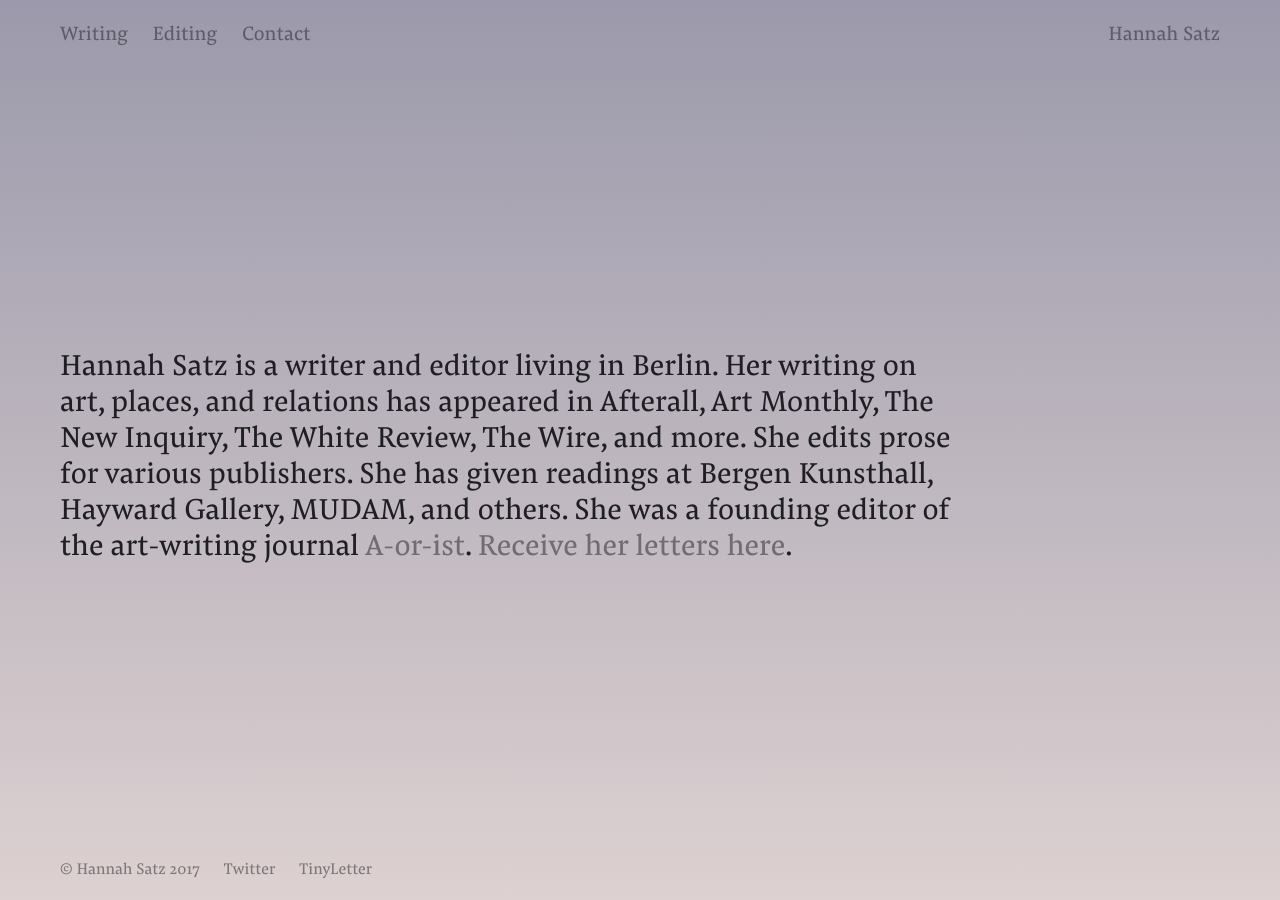
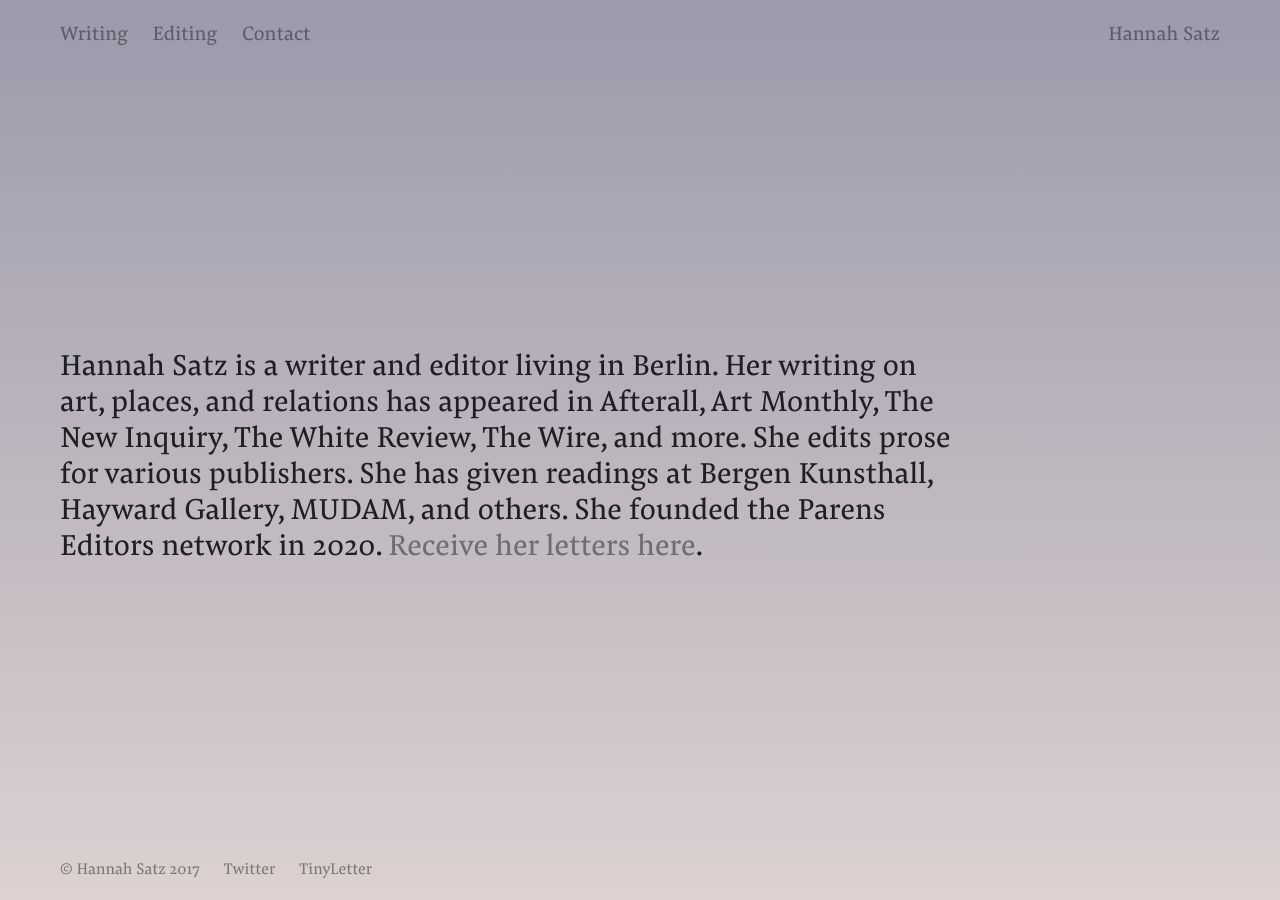
Before and after one commit to hg-site/hg-site.github.io, a Jekyll site: the page built from index.markdown, in a window 1280 px wide. Built offline with Jekyll 4.4.1, drawn with Linux system fonts in a browser that asks for light colours.

Commit message:
Updated Index

```diff
--- a/index.markdown
+++ b/index.markdown
@@ -4,4 +4,4 @@ date: 2017-05-28 18:42:00 Z
 layout: home
 ---
 
-Hannah Satz is a writer and editor living in Berlin. Her writing on art, places, and relations has appeared in Afterall, Art Monthly, The New Inquiry, The White Review, The Wire, and more. She edits prose for various publishers. She has given readings at Bergen Kunsthall, Hayward Gallery, MUDAM, and others. She was a founding editor of the art-writing journal [A-or-ist](http://cargocollective.com/aorist/No-2). <a href="https://tinyletter.com/hannah_satz">Receive her letters here</a>.
+Hannah Satz is a writer and editor living in Berlin. Her writing on art, places, and relations has appeared in Afterall, Art Monthly, The New Inquiry, The White Review, The Wire, and more. She edits prose for various publishers. She has given readings at Bergen Kunsthall, Hayward Gallery, MUDAM, and others. She founded the Parens Editors network in 2020. <a href="https://tinyletter.com/hannah_satz">Receive her letters here</a>.
```
